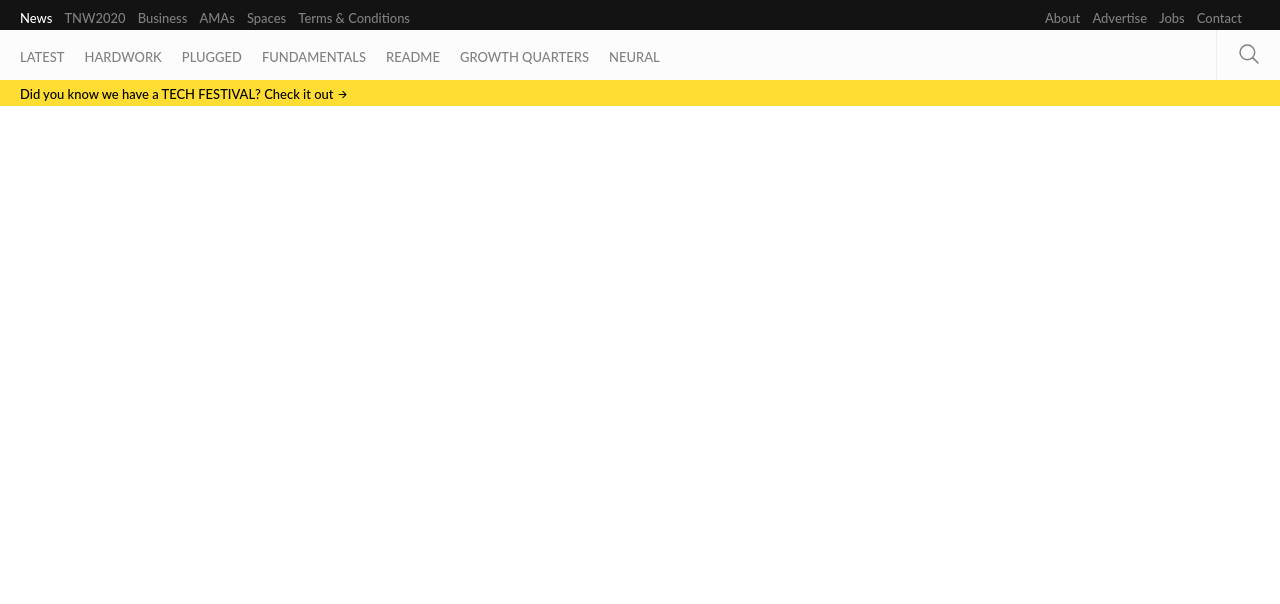
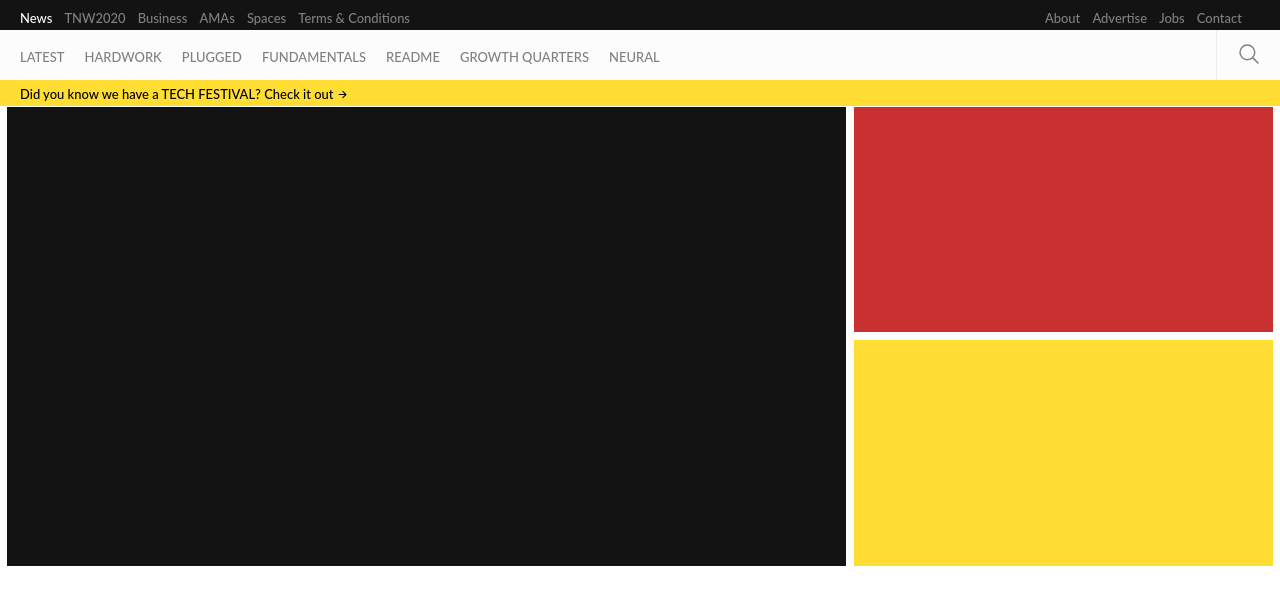
Before and after one commit to menyagah/the-nextweb-clone, a website: page index.html in a window 1280 px wide. Drawn offline with nearby package versions, Linux system fonts and the light colour scheme.

Commit message:
Add images

```diff
--- a/sass/pages/_home.scss
+++ b/sass/pages/_home.scss
@@ -0,0 +1,26 @@
+.section-topstory{
+    padding: 1px 7px 30px 7px;
+    height: 490px;
+    display: grid;
+    grid-template-columns: 2fr 1fr;
+    grid-template-rows: 1fr 1fr;
+    grid-gap: 8px;
+
+    &__container-box1{
+        grid-column: 1 / 2;
+        grid-row: 1 / 3;
+        background-color: #131313;
+    }
+
+    &__container-box2{
+        grid-column: 2 / 3;
+        grid-row: 1 / 2;
+        background-color: rgb(201, 48, 48);
+    }
+
+    &__container-box3 {
+        grid-column: 2 / 3;
+        grid-row: 2/ 3;
+        background-color:#FFDD33;
+    }
+}
```
Also changed, not shown: css/style.css, img/Ethernet-796x417.jpg (added), img/download.jpeg (added).
